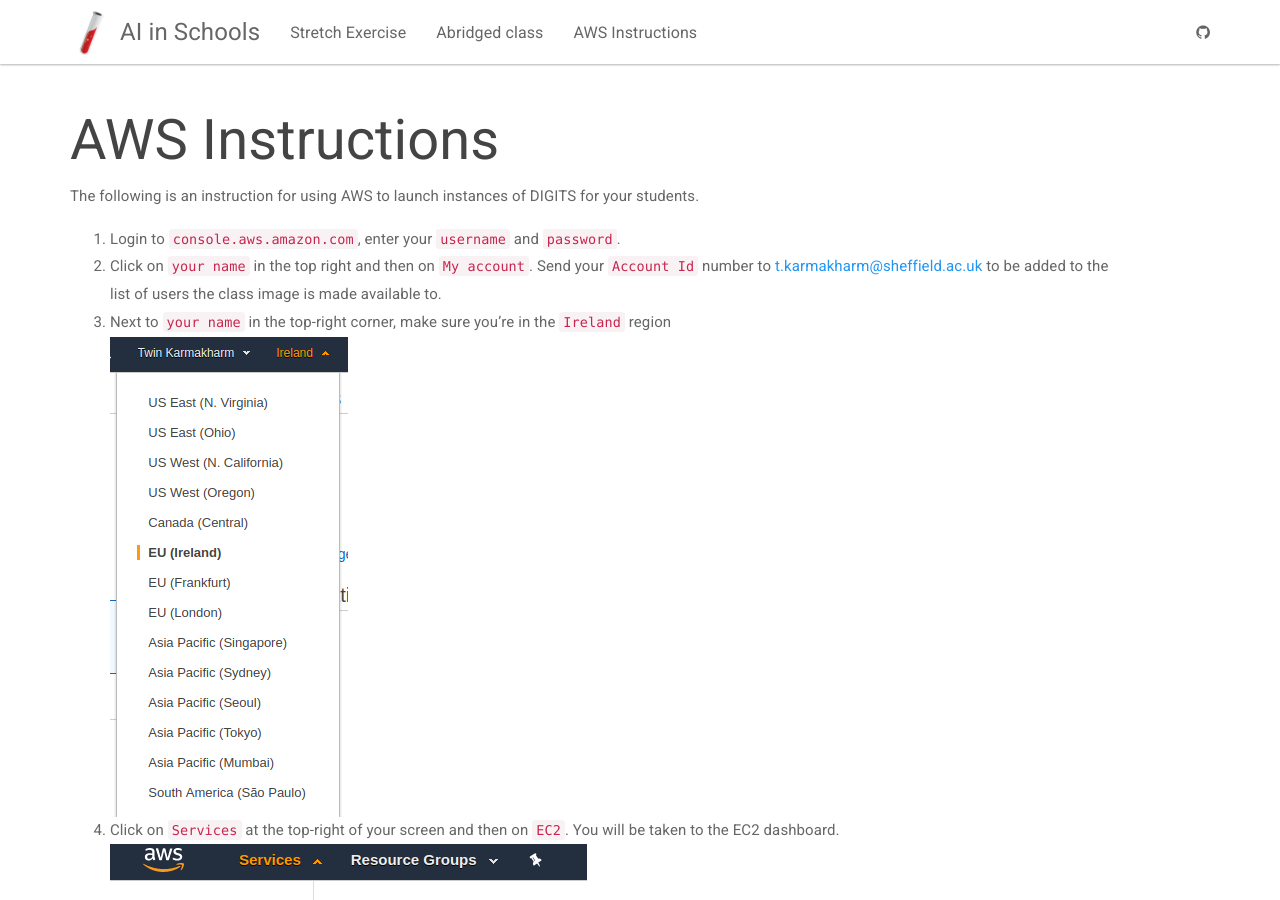
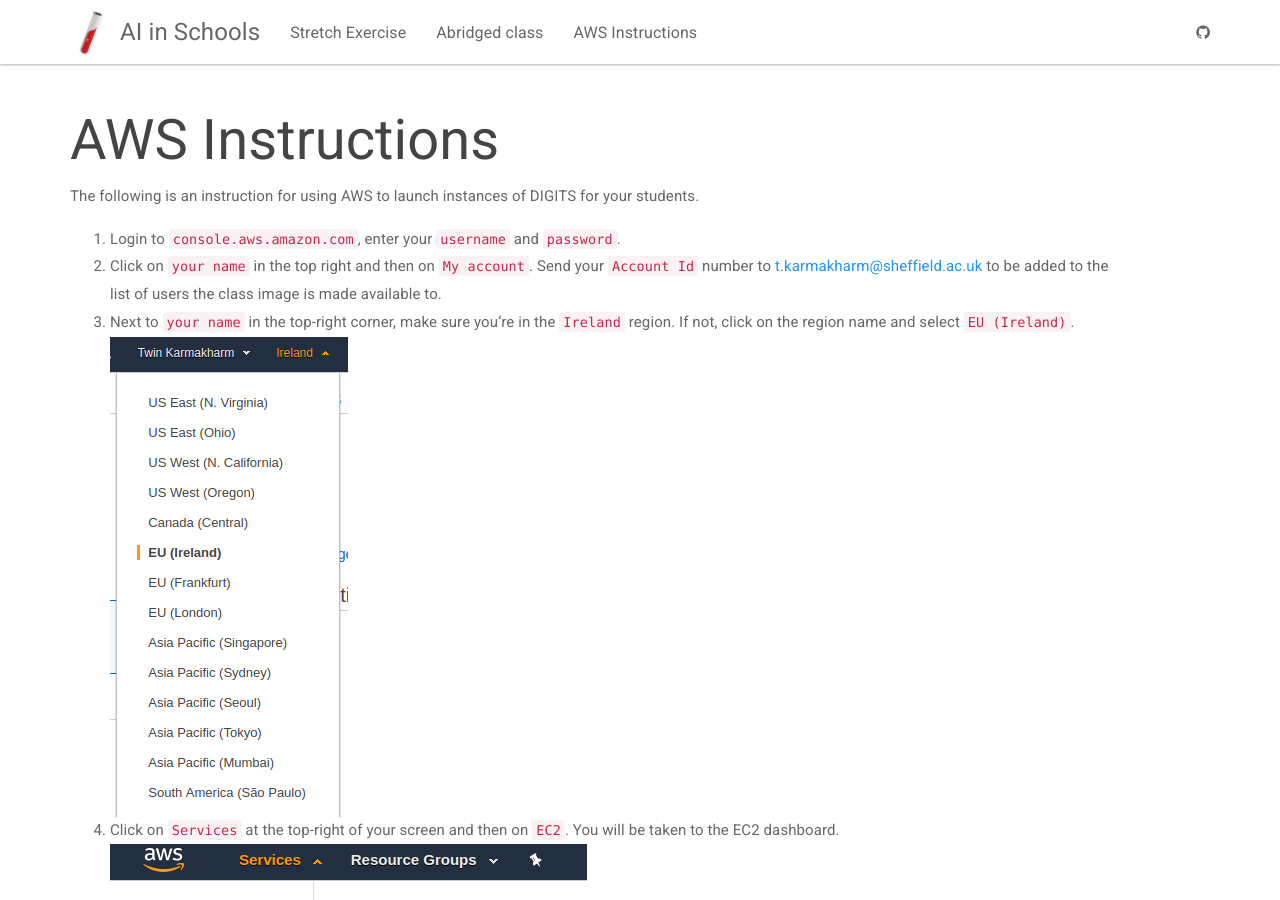
Before and after one commit to aiinschool/aiinschool.github.io, a Jekyll site: the page built from awsinstructions.md, in a window 1280 px wide and 900 px high. Built offline with Jekyll 4.4.1, drawn with Linux system fonts in a browser that asks for light colours; nearby versions of some CDN libraries; our own code applies the rules of GitHub Pages for plain Markdown files.

Commit message:
fixed typo

```diff
--- a/awsinstructions.md
+++ b/awsinstructions.md
@@ -9,7 +9,7 @@ The following is an instruction for using AWS to launch instances of DIGITS for
 
 1. Login to `console.aws.amazon.com`, enter your `username` and `password`.
 2. Click on `your name` in the top right and then on `My account`. Send your `Account Id` number to [t.karmakharm@sheffield.ac.uk](mailto:t.karmakharm@sheffield.ac.uk) to be added to the list of users the class image is made available to.
-2. Next to `your name` in the top-right corner, make sure you're in the `Ireland` region <br/>![Ireland region](/img/aws/irelandregion.png)
+2. Next to `your name` in the top-right corner, make sure you're in the `Ireland` region. If not, click on the region name and select `EU (Ireland)`. <br/>![Ireland region](/img/aws/irelandregion.png)
 2. Click on `Services` at the top-right of your screen and then on `EC2`. You will be taken to the EC2 dashboard.
     <br/>![EC 2](/img/aws/2-ec2.png)
 3. Click on `AMIs` on the left menu. <br/>![AMIs](/img/aws/3-amis.png)
```
